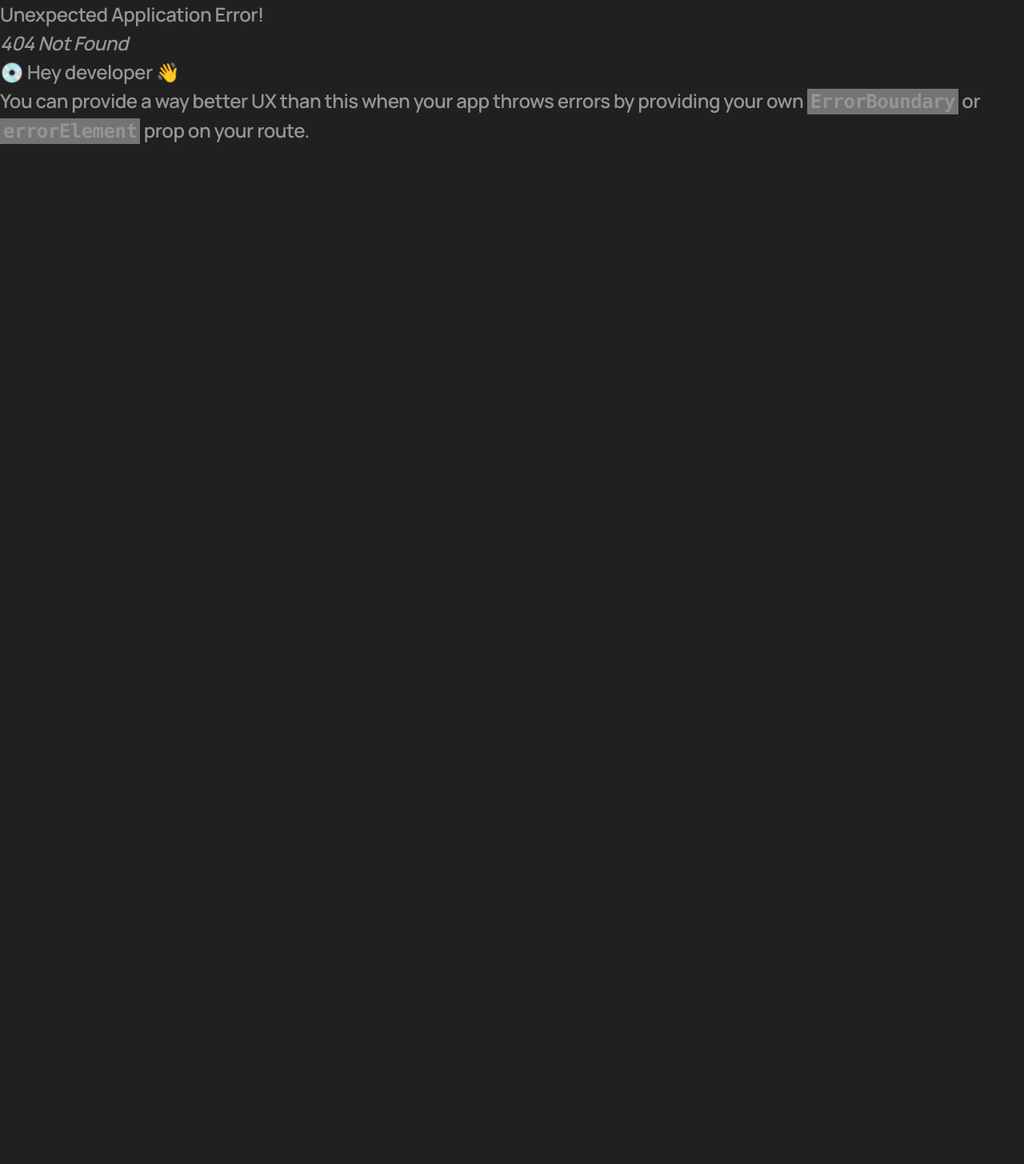
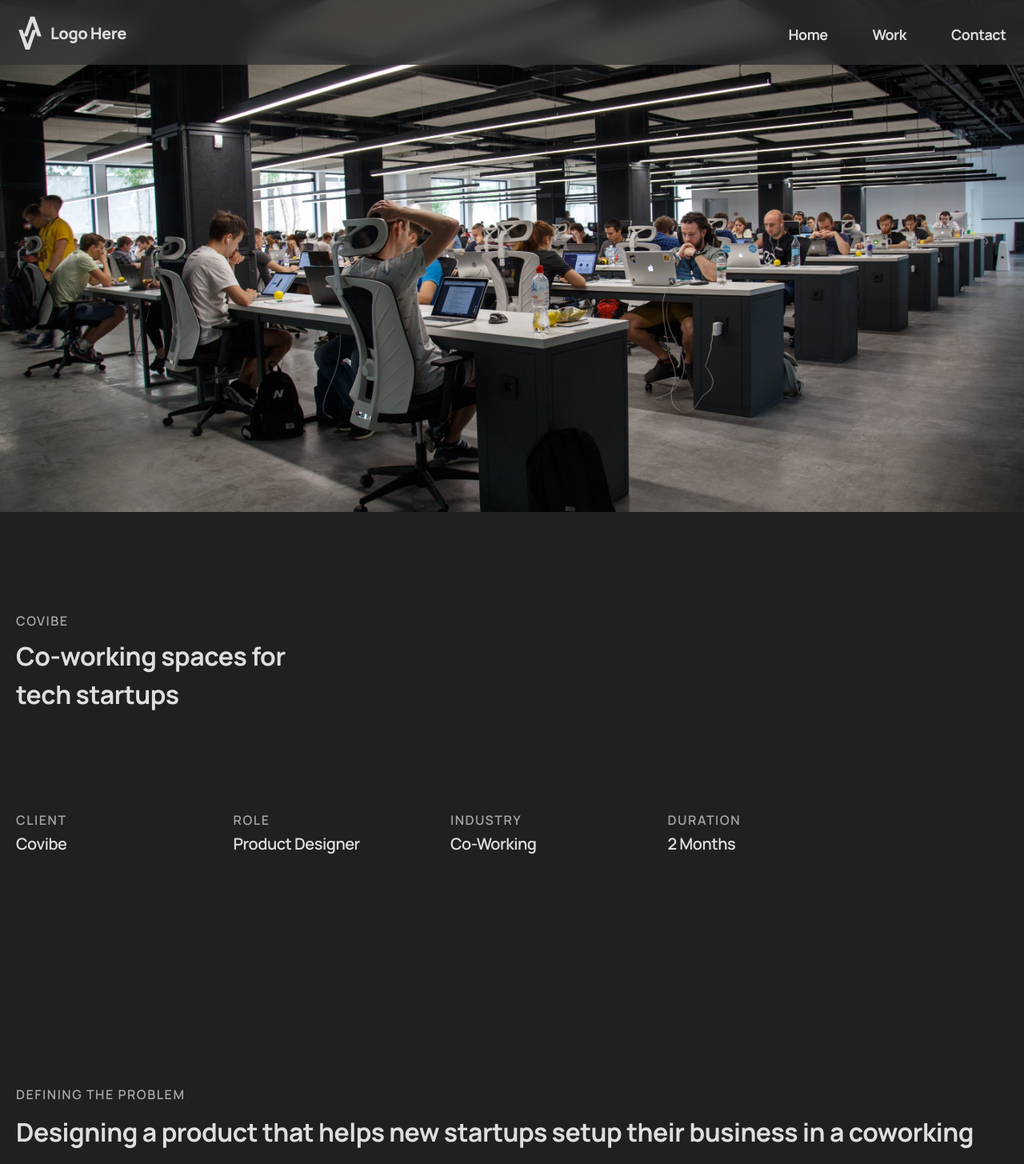
Before and after one commit to Abdulloh-Abdurahmonov/vite-deploy, a React (Vite) app: page /work in a window 1280 px wide. Before the commit this address had no page. Shown: the top 1455 px of the page at 80% size. Before the commit the page ends 800 px from the top, so only its background shows below. Built offline with nearby package versions, Linux system fonts and the light colour scheme.

Commit message:
Chiroyli nom.

```diff
--- a/src/About.jsx
+++ b/src/About.jsx
@@ -10,12 +10,12 @@ export default function About() {
   return (
     <>
       <section
-        className="w-full h-[640px] bg-cover bg-center mb-32 kl:mb-14 kl:h-[476px]"
+        className="w-full h-[640px] bg-cover bg-center kl:h-[476px] bg-fixed"
         style={{ backgroundImage: `url(${Co_Hero})` }}
       ></section>
       <CoWorking></CoWorking>
       <section
-        className="w-full h-[769px] bg-cover bg-center mb-[234px] kl:mb-[226px] kl:h-[574px]"
+        className="w-full h-[769px] bg-cover bg-center kl:h-[574px] bg-fixed"
         style={{ backgroundImage: `url(${Co_Img2})` }}
       ></section>
       <Solution></Solution>
--- a/src/App.jsx
+++ b/src/App.jsx
@@ -13,7 +13,7 @@ function App() {
     createRoutesFromElements(
     <Route path="/" element={<RootLayout/>}>
       <Route index element={<Home />} />,
-      <Route path="about" element={<About />} />,
+      <Route path="work" element={<About />} />,
     </Route>,
 
     )
--- a/src/CoWorking/CoWorking.jsx
+++ b/src/CoWorking/CoWorking.jsx
@@ -3,7 +3,7 @@ import { useState } from "react";
 export default function CoWorking() {
   return (
     <>
-      <section className="w-full mb-[100px] kl:mb-[87px]">
+      <section className="w-full pb-[100px] kl:pb-[87px] pt-32 kl:pt-14">
         <div className="max-w-[1288px] w-full px-5 ml-auto mr-auto flex flex-col items-star gap-28">
           <div className="max-w-[344px] flex flex-col gap-3">
             <span className="uppercase font-700 text-base leading-4 tracking-[1.5px] text-[#a5a5a5]">
--- a/src/CoWorking/Conclusion.jsx
+++ b/src/CoWorking/Conclusion.jsx
@@ -5,7 +5,7 @@ import img from "../img/co-img3.jpeg"
 export default function Conclusion() {
     return (
       <>
-        <section className="w-full mb-[153px]">
+        <section className="w-full pb-[153px] kl:pb-[83px]  pt-[108px] kl:pt-[114px] ">
           <div className="max-w-[1288px] w-full px-5 ml-auto mr-auto flex flex-col items-center gap-32">
             <div className="flex flex-col items-start gap-3 kl:gap-8">
               <span className="uppercase font-700 text-base leading-4 tracking-[2px] text-[#a5a5a5]">
--- a/src/CoWorking/Solution.jsx
+++ b/src/CoWorking/Solution.jsx
@@ -18,7 +18,7 @@ export default function Solution() {
 
   return (
     <>
-      <section className="w-full mb-[216px] kl:mb-[228px]">
+      <section className="w-full pb-[108px] kl:pb-[114px] pt-[234px] kl:pt-[226px] ">
         <div className="flex flex-col items-start max-w-[1288px] w-full px-5 ml-auto mr-auto gap-[275px] kl:gap-[226px]">
           {lst.map(function (item, index) {
             return (
--- a/src/Header.jsx
+++ b/src/Header.jsx
@@ -1,6 +1,7 @@
 import { useState } from "react";
 import logo from "./img/Logos.svg";
 import navbar from "./img/Navbar.svg";
+import {Link} from 'react-router-dom'
 
 export default function Header() {
   const [nav, setNav] = useState(true);
@@ -22,39 +23,39 @@ export default function Header() {
       >
         <ul className="flex w-[100%] flex-col items-center gap-[26px]">
           <li className="">
-            <a
+            <Link
               onClick={navToggle}
-              href="#hero"
+              to="/"
               className="nav-link text-[#DEDEDE] text-[18px] leading-[24.59px] font-bold hover:text-[#4f4f4f] transition-all duration-[0.3s] sm:text-[24px] "
             >
               Home
-            </a>
+            </Link>
           </li>
           <li className="">
-            <a
+            <Link
               onClick={navToggle}
-              href="#work"
+              to="/work"
               className="nav-link text-[#DEDEDE] text-[18px] leading-[24.59px] font-bold hover:text-[#4f4f4f] transition-all duration-[0.3s] sm:text-[24px] "
             >
               Work
-            </a>
+            </Link>
           </li>
           <li className="">
-            <a
+            <Link
               onClick={navToggle}
-              href="#contact"
+              to="/contact"
               className="nav-link text-[#DEDEDE] text-[18px] leading-[24.59px] font-bold hover:text-[#4f4f4f] transition-all duration-[0.3s] sm:text-[24px] "
             >
               Contact
-            </a>
+            </Link>
           </li>
         </ul>
       </div>
       <header className="header fixed w-[100%] top-0 bg-[#323232B2] pt-[20px] pb-[19.15px] z-20 backdrop-blur-md">
         <div className="header-container max-w-[1275px] px-[20px] ml-auto mr-auto flex items-center justify-between">
-          <a href="#" className="logo-link flex">
-            <img src={logo} alt="" className="logo-img" />
-          </a>
+          <Link to="/" className="logo-link flex">
+            <img src={logo} alt className="logo-img" />
+          </Link>
           <img
             src={navbar}
             alt=""
@@ -63,28 +64,28 @@ export default function Header() {
           />
           <ul className="flex items-center gap-[56px] sm:hidden">
             <li className="">
-              <a
-                href="#hero"
+              <Link
+                to="/"
                 className="nav-link text-[#DEDEDE] text-[18px] leading-[24.59px] font-bold hover:text-[#4f4f4f] transition-all duration-[0.3s]"
               >
                 Home
-              </a>
+              </Link>
             </li>
             <li className="">
-              <a
-                href="#work"
+              <Link
+                to="/work"
                 className="nav-link text-[#DEDEDE] text-[18px] leading-[24.59px] font-bold hover:text-[#4f4f4f] transition-all duration-[0.3s]"
               >
                 Work
-              </a>
+              </Link>
             </li>
             <li className="">
-              <a
-                href="#contact"
+              <Link
+                to="/contact"
                 className="nav-link text-[#DEDEDE] text-[18px] leading-[24.59px] font-bold hover:text-[#4f4f4f] transition-all duration-[0.3s]"
               >
                 Contact
-              </a>
+              </Link>
             </li>
           </ul>
         </div>
```
Also changed, not shown: src/NotFound.jsx (added, +10 -0 lines).
